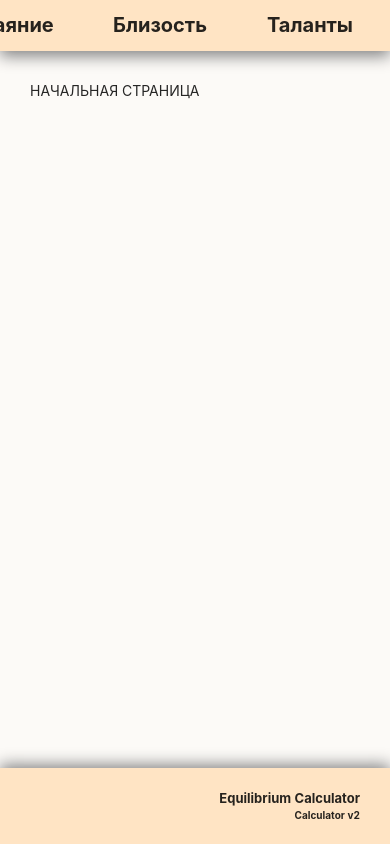
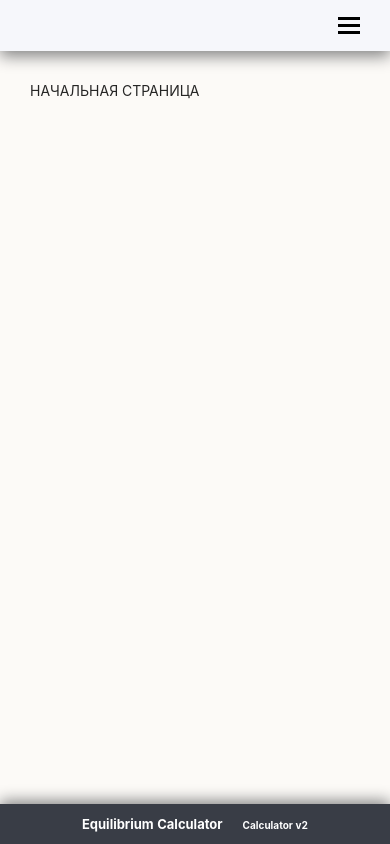
Before and after one commit to NikGlunfront/equilibrium-calculator, a React (Create React App) app: page / in a window 390 px wide. Built offline with nearby package versions, Linux system fonts and the light colour scheme.

Commit message:
udp2_navBar

```diff
--- a/package.json
+++ b/package.json
@@ -3,6 +3,11 @@
   "version": "0.1.0",
   "private": true,
   "dependencies": {
+    "@fortawesome/fontawesome-svg-core": "^1.2.36",
+    "@fortawesome/free-brands-svg-icons": "^5.15.4",
+    "@fortawesome/free-regular-svg-icons": "^5.15.4",
+    "@fortawesome/free-solid-svg-icons": "^5.15.4",
+    "@fortawesome/react-fontawesome": "^0.1.17",
     "@testing-library/jest-dom": "^5.16.1",
     "@testing-library/react": "^12.1.2",
     "@testing-library/user-event": "^13.5.0",
--- a/src/App.js
+++ b/src/App.js
@@ -2,21 +2,19 @@ import React from 'react';
 import AppRouter from './components/AppRouter';
 import Footer from './components/Footer/Footer';
 import Header from './components/Header/Header';
+// import your fontawesome library
+import './UI/FontAwesome/fontawesome';
 import './css/App.css'
 
 
 const App = () => {
     return (
         <div className='page-wrapper'>
-            <Header>
-
-            </Header>
+            <Header />
 
             <AppRouter/>
 
-            <Footer>
-
-            </Footer>
+            <Footer />
         </div>
     );
 };
--- /dev/null
+++ b/src/UI/FontAwesome/fontawesome.js
@@ -0,0 +1,9 @@
+// import the library
+import { library } from '@fortawesome/fontawesome-svg-core';
+
+
+// library.add(
+//   faCode,
+//   faHighlighter
+//   // more icons go here
+// );
--- a/src/components/Footer/Footer.jsx
+++ b/src/components/Footer/Footer.jsx
@@ -6,8 +6,10 @@ const Footer = () => {
     return (
         <footer className={style.footer}>
             <Container>
-                <p style={{fontSize: '13px', fontWeight: '700'}}>Equilibrium Calculator</p>
-                <p style={{fontSize: '10px'}}>Calculator v2</p>
+                <div className={style.footer__content}>
+                    <p style={{fontSize: '13px', fontWeight: '700'}}>Equilibrium Calculator</p>
+                    <p style={{fontSize: '10px'}}>Calculator v2</p>
+                </div>
             </Container>
         </footer>
     );
--- a/src/components/Footer/Footer.module.css
+++ b/src/components/Footer/Footer.module.css
@@ -1,7 +1,8 @@
 .footer {
-    background-color: bisque;
+    background-color: #393D46;
     margin-top: auto;
     display: flex;
+    color: #fff;
     justify-content: center;
     align-items: center;
     padding: 20px 0;
@@ -14,3 +15,26 @@
 .footer p {
     margin: 0;
 }
+
+.footer__content {
+    display: flex;
+    flex-direction: column;
+    margin-left: auto;
+}
+
+@media screen and (max-width: 768px) {
+    .footer {
+        padding: 10px 0;
+    }
+
+    .footer__content {
+        flex-direction: row;
+        align-items: flex-end;
+        justify-content: center;
+    }
+
+    .footer p {
+        display: inline;
+        margin: 0 10px;
+    }
+}
--- a/src/components/Header/Header.jsx
+++ b/src/components/Header/Header.jsx
@@ -1,13 +1,18 @@
 import React from 'react';
 import Container from '../Container/Container';
+import BurgerMenu from '../Navbar/BurgerMenu/BurgerMenu';
 import Navbar from '../Navbar/Navbar';
+import NavbarMobile from '../Navbar/NavbarMobile';
 import style from './Header.module.css'
 
 const Header = () => {
+
     return (
         <header className={style.header}>
             <Container>
                 <Navbar />
+                <NavbarMobile />
+                <BurgerMenu />
             </Container>
         </header>
     );
--- a/src/components/Header/Header.module.css
+++ b/src/components/Header/Header.module.css
@@ -3,7 +3,7 @@
     top: 0;
     left: 0;
     width: 100%;
-    background-color: bisque;
+    background-color: #F6F7FB;
     display: flex;
     justify-content: center;
     align-items: center;
--- /dev/null
+++ b/src/components/Navbar/BurgerMenu/BurgerMenu.jsx
@@ -0,0 +1,14 @@
+import { faCoffee } from '@fortawesome/free-solid-svg-icons';
+import { FontAwesomeIcon } from '@fortawesome/react-fontawesome';
+import React from 'react';
+import style from './BurgerMenu.module.css';
+
+const BurgerMenu = () => {
+    return (
+        <div className={style.BurgerMenu}>
+            <div className={style.BurgerMenuHeader}></div>
+        </div>
+    );
+};
+
+export default BurgerMenu;
--- /dev/null
+++ b/src/components/Navbar/BurgerMenu/BurgerMenu.module.css
@@ -0,0 +1,18 @@
+.BurgerMenu {
+    position: absolute;
+    top: 0;
+    left: 0;
+    width: 300px;
+    height: 100vh;
+    display: flex;
+    flex-direction: column;
+    background-color: #F6F7FB;
+    transform: translate(-100%, 0);
+    transition: all .3s linear;
+}
+
+.BurgerMenuHeader {
+    width: 100%;
+    height: 51px;
+
+}
--- a/src/components/Navbar/Navbar.jsx
+++ b/src/components/Navbar/Navbar.jsx
@@ -1,11 +1,10 @@
 import { Select } from 'antd';
 import React, { useState } from 'react';
-import { useLocation, useNavigate, useParams } from 'react-router-dom';
+import { useLocation, useNavigate } from 'react-router-dom';
 import { enMenuList, MenuList } from '../../utils/MenuList';
-import style from './Navbar.module.css'
+import style from './Navbar.module.css';
 
 const Navbar = () => {
-    const isRusLang = true;
     const navigate = useNavigate()
     const location = useLocation()
     const [langSelected, setLangSelected] = useState('rus');
@@ -16,7 +15,6 @@ const Navbar = () => {
 
     const handleLanguageSelect = (value) => {
         setLangSelected(value)
-        console.log(value)
     }
 
     return (
@@ -27,7 +25,10 @@ const Navbar = () => {
                 <div className={style.Navbar}>
                     <ul className={style.NavbarList}>
                         {MenuList.map(link =>
-                            <li key={link.key} className={location.pathname === link.navigateTo && style.ActiveNavLink}>
+                            <li
+                            key={link.key}
+                            className={location.pathname === link.navigateTo ? style.NavbarLink + ' ' + style.ActiveNavLink : style.NavbarLink}
+                            >
                                 <div onClick={() => handleNavigation(link.navigateTo)}>
                                     {link.text}
                                 </div>
@@ -52,7 +53,10 @@ const Navbar = () => {
                 <div className={style.Navbar}>
                     <ul className={style.NavbarList}>
                         {enMenuList.map(link =>
-                            <li key={link.key} className={location.pathname === link.navigateTo && style.ActiveNavLink}>
+                            <li
+                            key={link.key}
+                            className={location.pathname === link.navigateTo ? style.NavbarLink + ' ' + style.ActiveNavLink : style.NavbarLink}
+                            >
                                 <div onClick={() => handleNavigation(link.navigateTo)}>
                                     {link.text}
                                 </div>
--- a/src/components/Navbar/Navbar.module.css
+++ b/src/components/Navbar/Navbar.module.css
@@ -8,7 +8,7 @@
     display: flex;
 }
 
-.NavbarList li {
+.NavbarLink {
     padding: 10px 15px;
     font-size: 20px;
     min-width: 150px;
@@ -17,7 +17,9 @@
     transition: all .3s linear;
 }
 
-.NavbarList li::after {
+
+
+.NavbarLink::after {
     content: "";
     position: absolute;
     top: 100%;
@@ -30,11 +32,11 @@
     transition: all .3s linear;
 }
 
-.NavbarList li.ActiveNavLink {
+.NavbarLink.ActiveNavLink {
     background-color: rgba(199, 150, 137, 0.3);
 }
 
-.NavbarList li.ActiveNavLink::after {
+.NavbarLink.ActiveNavLink::after {
     width: 100%;
     z-index: 10;
 }
@@ -44,7 +46,49 @@
     margin-left: 50px;
 }
 
+
 .NavbarLangs div {
     cursor: pointer;
     margin: 0 10px;
 }
+
+.NavbarMobile {
+    display: none;
+    padding: 15px 0;
+}
+
+.BurgerButton {
+    display: flex;
+    flex-direction: column;
+    margin-left: auto;
+}
+
+.BurgerButton span {
+    width: 22px;
+    height: 3px;
+    margin: 2px 0;
+    background-color: #000;
+}
+
+@media screen and (max-width: 992px) {
+    .NavbarLink {
+        font-size: 18px;
+        min-width: 0;
+    }
+
+    .NavbarLangs {
+        margin-left: 15px;
+    }
+
+}
+
+@media screen and (max-width: 768px) {
+    .Navbar {
+        display: none;
+    }
+
+    .NavbarMobile {
+        display: flex;
+    }
+
+}
--- /dev/null
+++ b/src/components/Navbar/NavbarMobile.jsx
@@ -0,0 +1,16 @@
+import React from 'react';
+import style from './Navbar.module.css';
+
+const NavbarMobile = () => {
+    return (
+        <div className={style.NavbarMobile}>
+            <div className={style.BurgerButton}>
+                <span></span>
+                <span></span>
+                <span></span>
+            </div>
+        </div>
+    );
+};
+
+export default NavbarMobile;
```
Also changed, not shown: src/img/sidebar-arrow.png (added), 1 other file (tests, documents, lock files or other folders).
